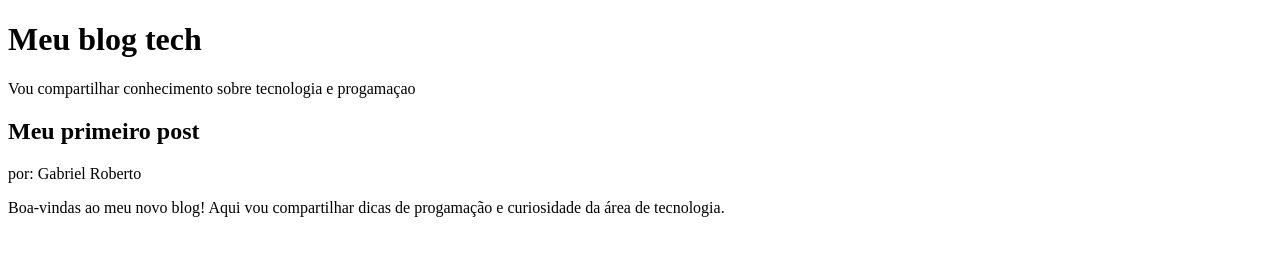
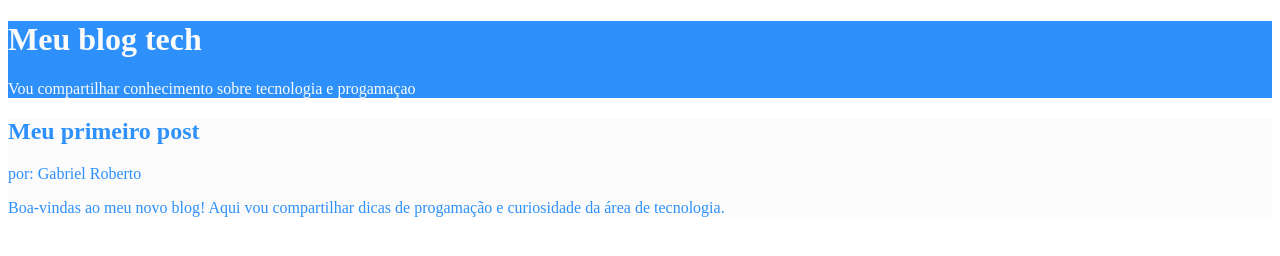
Before and after one commit to 14groberto1a/gabrielrobrtopaginaweb, a plain HTML site: page index.html in a window 1280 px wide. Drawn offline with Linux system fonts and the light colour scheme.

Commit message:
w4567898f765e678

```diff
--- a/index.html
+++ b/index.html
@@ -4,6 +4,16 @@
       <meta charset="UTF-8">
       <meta name="viewport" content="width=device-width, initial-scale=1.0">
       <title>Blog</title>
+      <style>
+        header{
+            background-color: #2E91FB;
+            color: #FBFBFB;
+        }
+        main{
+          background-color: #FBFBFB;
+          color: #2E91FB;
+        }
+      </style>
     </head>
     <body>
         <header>
```
